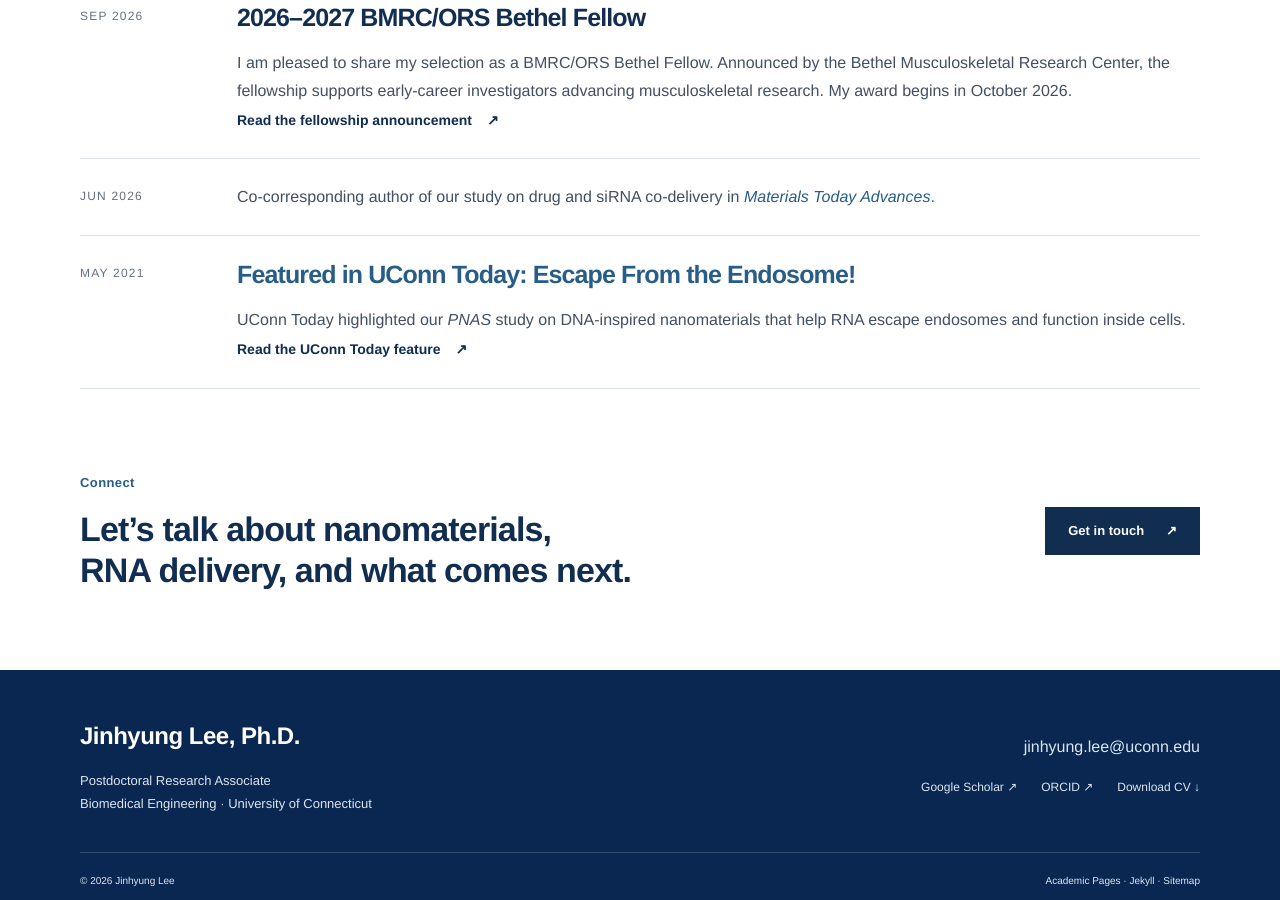
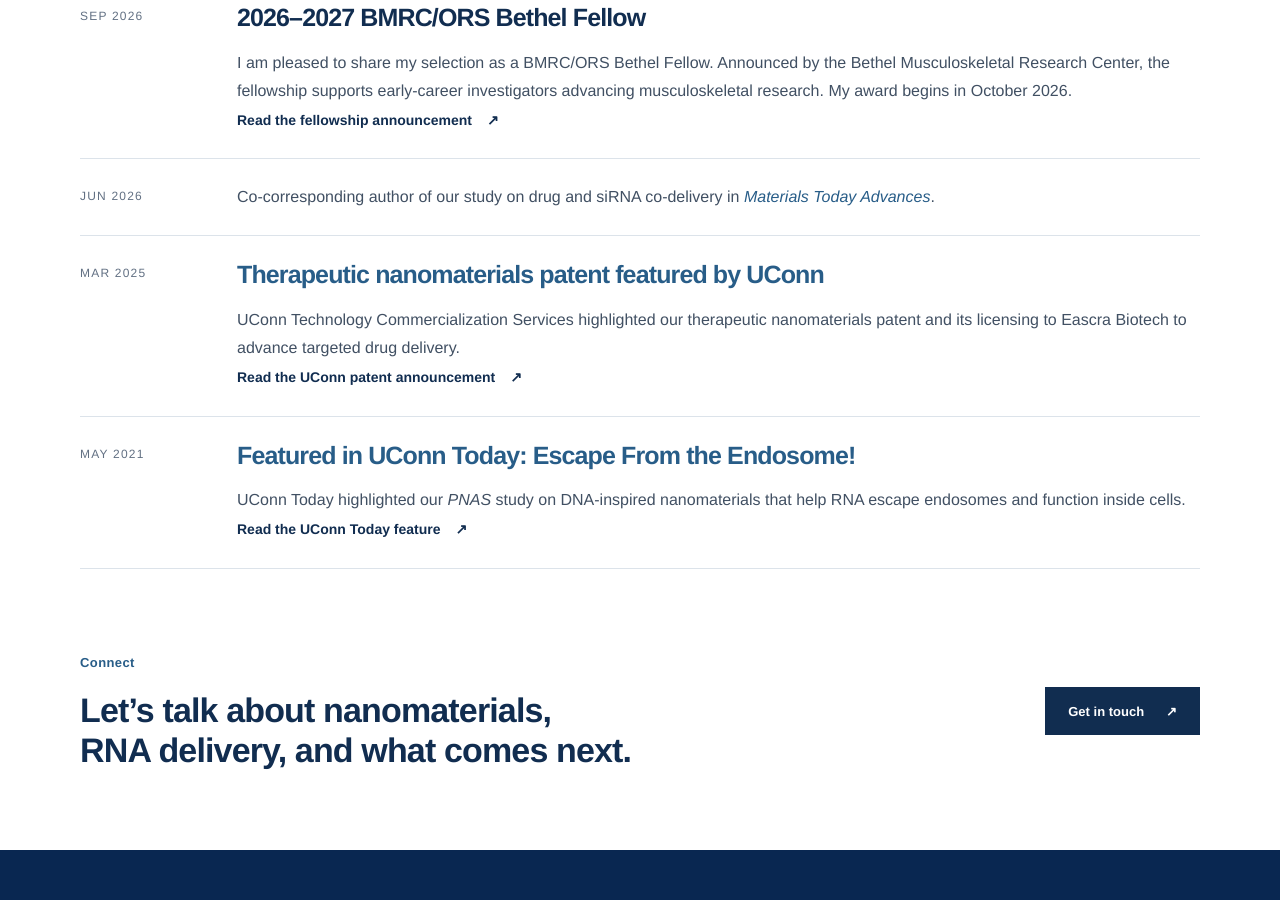
Before and after one commit to biojhleena-glitch/biojhleena-glitch.github.io, a Jekyll site: the page built from _pages/about.html, in a window 1280 px wide and 900 px high, scrolled down 5022 px. Built offline with Jekyll 4.4.1, drawn with Linux system fonts in a browser that asks for light colours.

Commit message:
Add UConn patent recognition to homepage news

```diff
--- a/_pages/about.html
+++ b/_pages/about.html
@@ -108,6 +108,14 @@ home: true
   </div>
   <div class="update-row"><time datetime="2026-06">JUN 2026</time><p>Co-corresponding author of our study on drug and siRNA co-delivery in <a href="https://doi.org/10.1016/j.mtadv.2026.100845"><em>Materials Today Advances</em></a>.</p></div>
   <div class="update-row">
+    <time datetime="2025-03-27">MAR 2025</time>
+    <div>
+      <h3><a href="https://www.linkedin.com/posts/uconntip_uconn-flintbox-activity-7311123949646475266-ZkDo/">Therapeutic nanomaterials patent featured by UConn</a></h3>
+      <p>UConn Technology Commercialization Services highlighted our therapeutic nanomaterials patent and its licensing to Eascra Biotech to advance targeted drug delivery.</p>
+      <a class="text-link" href="https://www.linkedin.com/posts/uconntip_uconn-flintbox-activity-7311123949646475266-ZkDo/">Read the UConn patent announcement <span aria-hidden="true">↗</span></a>
+    </div>
+  </div>
+  <div class="update-row">
     <time datetime="2021-05-17">MAY 2021</time>
     <div>
       <h3><a href="https://today.uconn.edu/2021/05/escape-from-the-endosome/">Featured in UConn Today: Escape From the Endosome!</a></h3>
```
